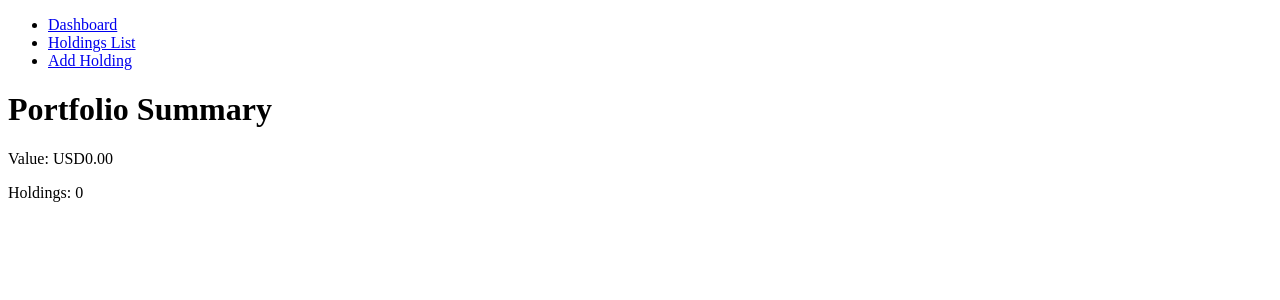
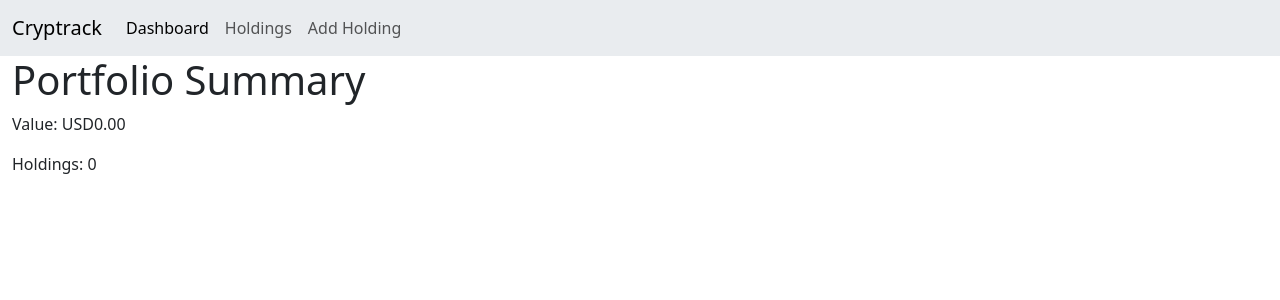
Before and after one commit to karmasakshi/cryptrack, a Next.js app: page / in a window 1280 px wide. Shown: the top 300 px of the page. Built offline with nearby package versions, Linux system fonts and the light colour scheme.

Commit message:
feat(general): add bootstrap

```diff
--- a/package.json
+++ b/package.json
@@ -15,6 +15,7 @@
   },
   "dependencies": {
     "axios": "^1.7.7",
+    "bootstrap": "^5.3.3",
     "next": "^14.2.15",
     "react": "^18.3.1",
     "react-dom": "^18.3.1",
--- a/src/components/Layout.tsx
+++ b/src/components/Layout.tsx
@@ -1,28 +1,12 @@
-import Link from 'next/link';
-import { ReactNode } from 'react';
+import { PropsWithChildren } from 'react';
+import Navbar from './Navbar';
 
-type LayoutProps = {
-  children: ReactNode;
-};
-
-const Layout = ({ children }: LayoutProps) => {
+const Layout = ({ children }: PropsWithChildren) => {
   return (
-    <div>
-      <nav>
-        <ul>
-          <li>
-            <Link href="/">Dashboard</Link>
-          </li>
-          <li>
-            <Link href="/holdings">Holdings List</Link>
-          </li>
-          <li>
-            <Link href="/add-holding">Add Holding</Link>
-          </li>
-        </ul>
-      </nav>
-      <main>{children}</main>
-    </div>
+    <>
+      <Navbar></Navbar>
+      <main className="container-fluid">{children}</main>
+    </>
   );
 };
 
--- /dev/null
+++ b/src/components/Navbar.tsx
@@ -0,0 +1,63 @@
+import Link from 'next/link';
+import { useRouter } from 'next/router';
+import { useEffect, useState } from 'react';
+
+const Navbar = () => {
+  const router = useRouter();
+  const [activePath, setActivePath] = useState('');
+
+  useEffect(() => {
+    setActivePath(router.pathname);
+  }, [router.pathname]);
+
+  return (
+    <nav className="navbar navbar-expand-md bg-body-secondary">
+      <div className="container-fluid">
+        <Link className="navbar-brand" href="/">
+          Cryptrack
+        </Link>
+        <button
+          className="navbar-toggler"
+          type="button"
+          data-bs-toggle="collapse"
+          data-bs-target="#navbarSupportedContent"
+          aria-controls="navbarSupportedContent"
+          aria-expanded="false"
+          aria-label="Toggle navigation"
+        >
+          <span className="navbar-toggler-icon"></span>
+        </button>
+        <div className="collapse navbar-collapse" id="navbarSupportedContent">
+          <ul className="navbar-nav">
+            <li className="nav-item">
+              <Link
+                className={`nav-link ${activePath === '/' ? 'active' : ''}`}
+                href="/"
+              >
+                Dashboard
+              </Link>
+            </li>
+            <li className="nav-item">
+              <Link
+                className={`nav-link ${activePath === '/holdings' ? 'active' : ''}`}
+                href="/holdings"
+              >
+                Holdings
+              </Link>
+            </li>
+            <li className="nav-item">
+              <Link
+                className={`nav-link ${activePath === '/add-holding' ? 'active' : ''}`}
+                href="/add-holding"
+              >
+                Add Holding
+              </Link>
+            </li>
+          </ul>
+        </div>
+      </div>
+    </nav>
+  );
+};
+
+export default Navbar;
--- a/src/pages/_document.tsx
+++ b/src/pages/_document.tsx
@@ -1,9 +1,23 @@
 import { Html, Head, Main, NextScript } from 'next/document';
+import Script from 'next/script';
 
 export default function Document() {
   return (
     <Html>
-      <Head />
+      <Head>
+        <link
+          href="https://cdn.jsdelivr.net/npm/bootstrap@5.3.3/dist/css/bootstrap.min.css"
+          rel="stylesheet"
+          integrity="sha384-QWTKZyjpPEjISv5WaRU9OFeRpok6YctnYmDr5pNlyT2bRjXh0JMhjY6hW+ALEwIH"
+          crossOrigin="anonymous"
+        />
+        <Script
+          src="https://cdn.jsdelivr.net/npm/bootstrap@5.3.3/dist/js/bootstrap.bundle.min.js"
+          integrity="sha384-YvpcrYf0tY3lHB60NNkmXc5s9fDVZLESaAA55NDzOxhy9GkcIdslK1eN7N6jIeHz"
+          crossOrigin="anonymous"
+          strategy="afterInteractive"
+        />
+      </Head>
       <body>
         <Main />
         <NextScript />
```
Also changed, not shown: 1 other file (tests, documents, lock files or other folders).
